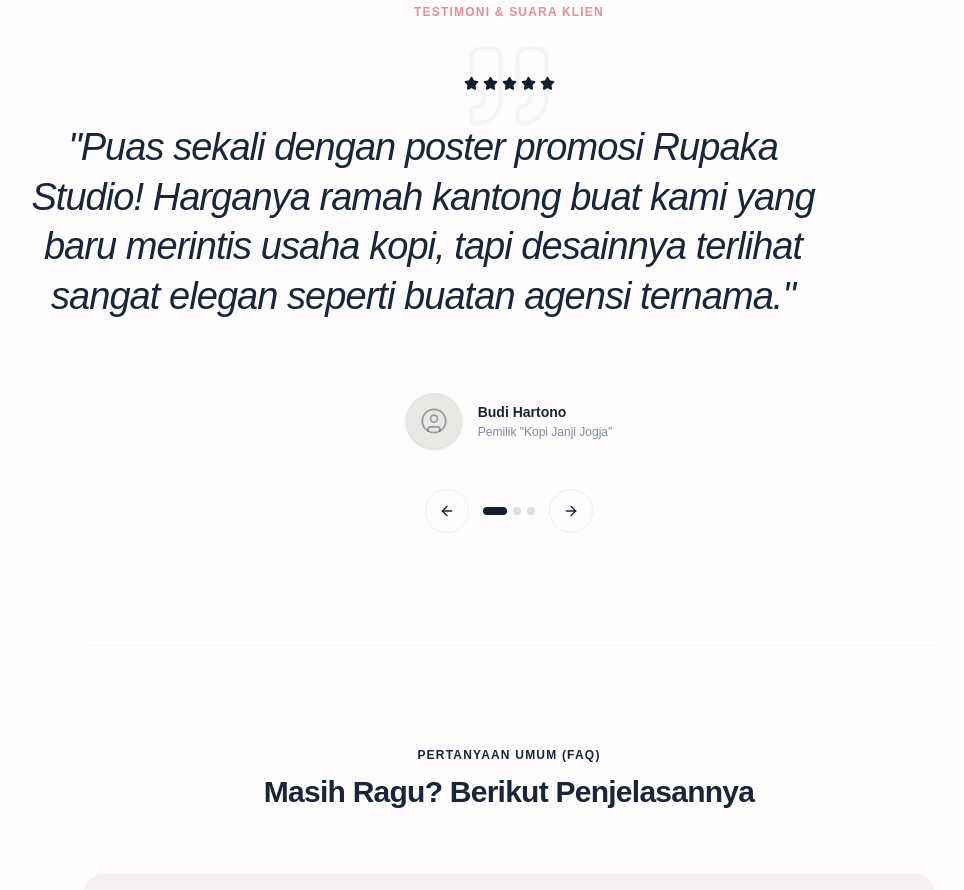
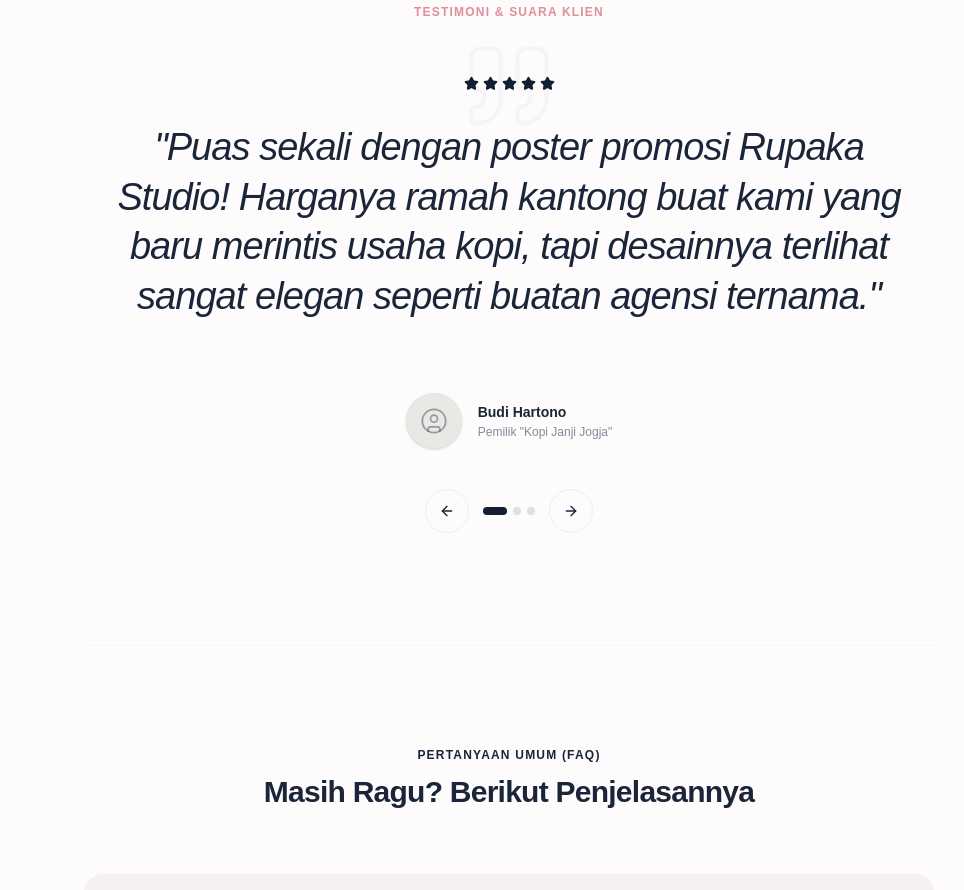
Before and after one commit to Mingkhemx/Rupaka-Studio, a React (Vite) app: page /faq in a window 1280 px wide. Shown: the part 6980-7870 px from the top of the page, without its empty margins (131-1095 px from the left). Built offline with nearby package versions, Linux system fonts and the light colour scheme.

Commit message:
Center align testimonial text and profile

```diff
--- a/src/components/TestimonialFaq.tsx
+++ b/src/components/TestimonialFaq.tsx
@@ -53,7 +53,7 @@ export default function TestimonialFaq() {
                 animate={{ opacity: 1, y: 0 }}
                 exit={{ opacity: 0, y: -15 }}
                 transition={{ duration: 0.5 }}
-                className="font-display text-2xl sm:text-3xl md:text-[38px] leading-[1.3] text-balance tracking-tight text-text-dark font-light italic max-w-4xl"
+                className="font-display text-2xl sm:text-3xl md:text-[38px] leading-[1.3] text-balance tracking-tight text-text-dark font-light italic max-w-4xl text-center mx-auto"
               >
                 "{activeTestimonial.content}"
               </motion.h3>
@@ -62,13 +62,15 @@ export default function TestimonialFaq() {
         </div>
 
         {/* Client Profile Box */}
-        <div className="flex flex-col sm:flex-row items-center gap-4 mt-8">
+        <div className="flex flex-col items-center justify-center gap-4 mt-8 w-full">
+          <div className="flex flex-col sm:flex-row items-center gap-4">
             <div className="w-14 h-14 rounded-full bg-[#E9E8E4] flex items-center justify-center text-text-dark/40 shadow-sm shrink-0 border border-line-grey/30">
               <UserCircle size={28} strokeWidth={1.5} />
             </div>
             <div className="text-center sm:text-left">
               <p className="font-display text-sm font-bold text-text-dark">{activeTestimonial.name}</p>
               <p className="font-display text-xs text-muted-grey font-medium mt-0.5">{activeTestimonial.role}</p>
+            </div>
           </div>
         </div>
 
```
Lines whose indentation alone changed are shown as unchanged.
